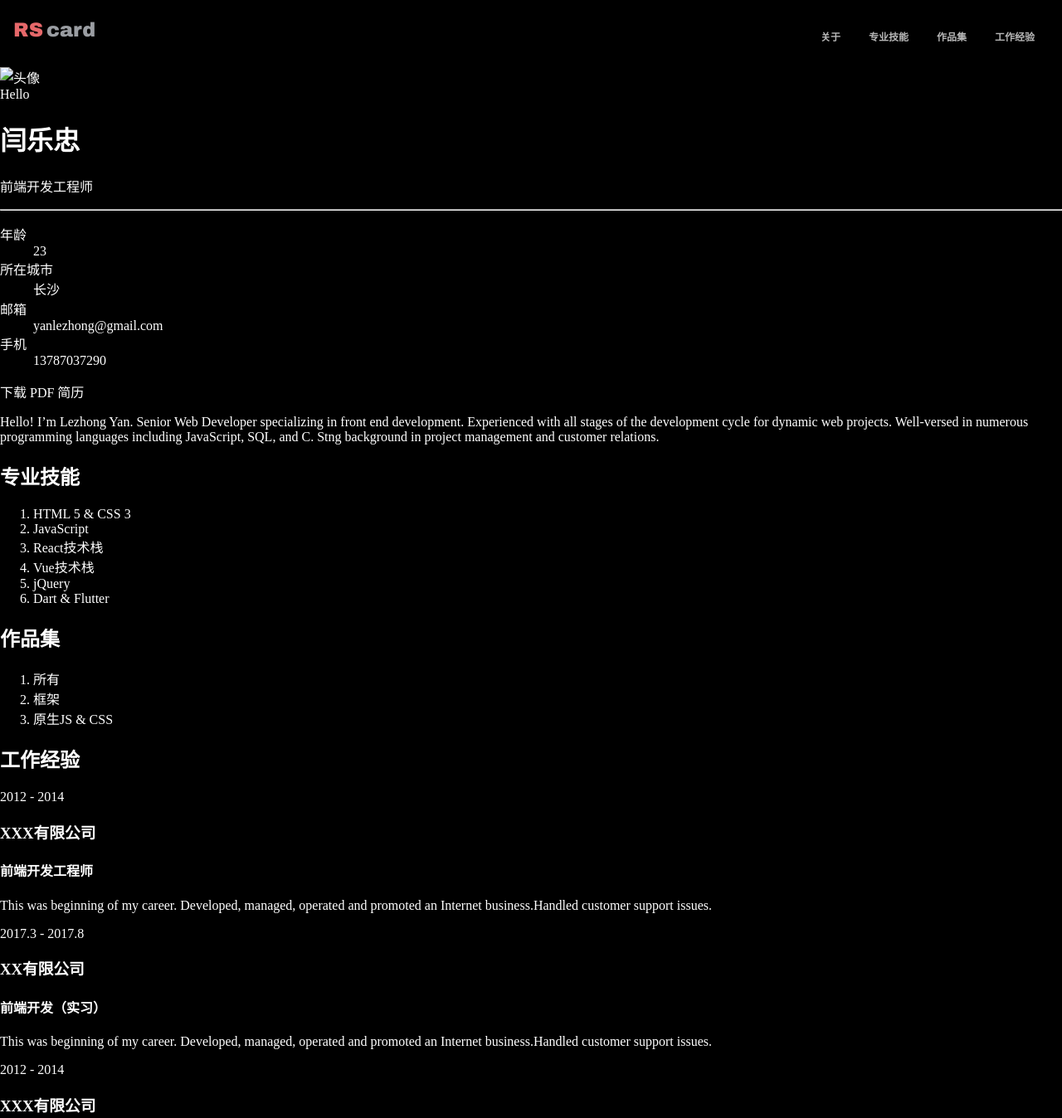
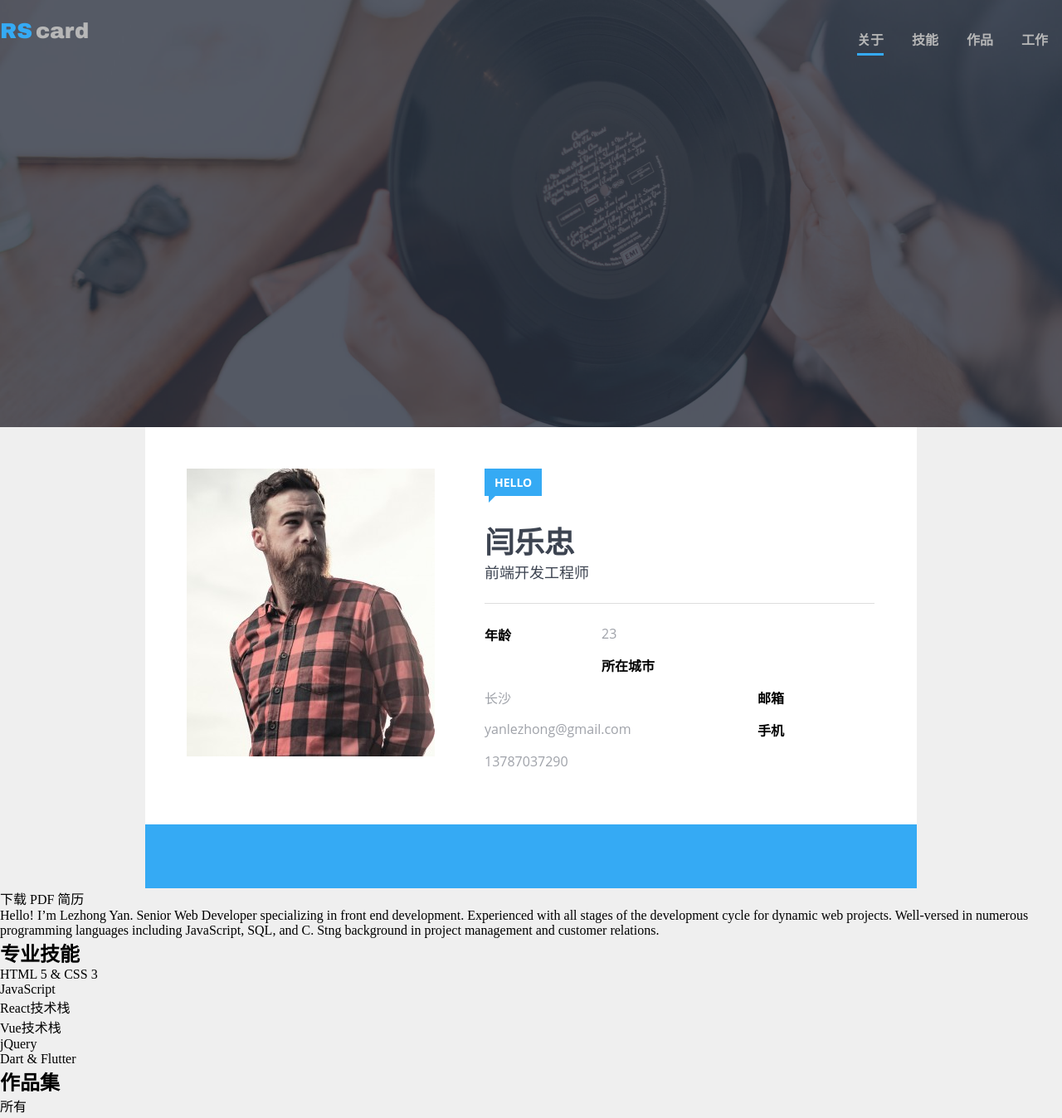
Before and after one commit to ylzon/resume, a plain HTML site: page index.html in a window 1280 px wide. Shown: the top 1348 px of the page at 83% size. Drawn offline with Linux system fonts and the light colour scheme.

Commit message:
添加第二版html+css

```diff
--- a/index.html
+++ b/index.html
@@ -7,35 +7,38 @@
     <meta http-equiv="X-UA-Compatible" content="ie=edge">
     <title>个人简历</title>
     <link rel="stylesheet" href="./style/main.css">
+    <script src="//at.alicdn.com/t/font_902768_2yskmbaad1c.js"></script>
 </head>
 
 <body>
-    <header class="topNavBar clearfix">
+    <header class="topNavBar">
+        <div class="container topNavBar-inner clearfix">
             <div class="logo" style="float: left;">
                 <span class="rs">RS</span><span class="card">card</span>
             </div>
             <nav style="float: right;">
                 <ul>
-                <li><a href="javascript:;">关于</a></li>
-                <li><a href="javascript:;">专业技能</a></li>
-                <li><a href="javascript:;">作品集</a></li>
-                <li><a href="javascript:;">工作经验</a></li>
+                    <li><a class="active" href="javascript:;">关于</a></li>
+                    <li><a href="javascript:;">技能</a></li>
+                    <li><a href="javascript:;">作品</a></li>
+                    <li><a href="javascript:;">工作</a></li>
                 </ul>
             </nav>
+        </div>
     </header>
-    <div class="banner" style="background-image: url(#)"></div>
+    <div class="banner" style="background-image: url(image/rs-cover.jpg)"></div>
     <main>
-        <div class="card">
-            <div class="pictureAndText">
+        <div class="infoCard">
+            <div class="pictureAndText clearfix">
                 <div class="picture">
-                    <img src="" alt="头像">
+                    <img src="./image/avatar.jpg" alt="头像">
                 </div>
                 <div class="text">
-                    <span class="welcome">Hello</span>
+                    <span class="welcome">HELLO</span>
                     <h1>闫乐忠</h1>
                     <p>前端开发工程师</p>
                     <hr>
-                    <dl>
+                    <dl class="clearfix">
                         <dt>年龄</dt>
                         <dd>23</dd>
                         <dt>所在城市</dt>
@@ -47,14 +50,34 @@
                     </dl>
                 </div>
             </div>
-            <footer class="midia">
-                <a href="javascript:;" alt="邮箱"></a>
-                <a href="javascript:;" alt="QQ"></a>
-                <a href="javascript:;" alt="微信"></a>
-                <a href="javascript:;" alt="微博"></a>
-                <a href="javascript:;" alt="博客"></a>
-                <a href="javascript:;" alt="GitHub"></a>
+            <footer class="media">
+                <a href="javascript:;">
+                    <svg class="icon" aria-hidden="true">
+                        <use xlink:href="#icon-github-fill"></use>
+                    </svg>
+                </a>
+                <a href="javascript:;">
+                    <svg class="icon" aria-hidden="true">
+                        <use xlink:href="#icon-wechat-fill"></use>
+                    </svg>
+                </a>
+                <a href="javascript:;">
+                    <svg class="icon" aria-hidden="true">
+                        <use xlink:href="#icon-QQ"></use>
+                    </svg>
+                </a>
+                <a href="javascript:;">
+                    <svg class="icon" aria-hidden="true">
+                        <use xlink:href="#icon-weibo"></use>
+                    </svg>
+                </a>
+                <a href="javascript:;">
+                    <svg class="icon" aria-hidden="true">
+                        <use xlink:href="#icon-wangzhan"></use>
+                    </svg>
+                </a>
             </footer>
+        </div>
         <a href="javascript:;" class="button">下载 PDF 简历</a>
         <p>
             Hello! I’m Lezhong Yan. Senior Web Developer specializing in front end development. Experienced with
@@ -129,7 +152,6 @@
                 </div>
             </div>
         </section>
-        </div>
     </main>
     <footer>
 
--- a/style/main.css
+++ b/style/main.css
@@ -1,8 +1,12 @@
 /* 全局样式 */
+
+* {
+  padding: 0;
+  margin: 0;
+}
+
 body {
-  background: black;
-  color: white;
-  margin: 0;
+  background: #EFEFEF;
 }
 
 a {
@@ -10,16 +14,39 @@ a {
   text-decoration: none;
 }
 
+hr {
+  height: 0;
+  border: none;
+  border-top: 1px solid #DEDEDE;
+}
+
 /* 清除浮动 */
+
 .clearfix::after {
   content: '';
   display: block;
   clear: both;
 }
 
+/* 图标字体 */
+.icon {
+  width: 1em; height: 1em;
+  vertical-align: -0.15em;
+  fill: currentColor;
+  overflow: hidden;
+}
+
+/* 容器 */
+
+.container {
+  max-width: 1530px;
+  margin: 0 auto;
+}
+
 /* header - logo */
+
 .topNavBar .logo {
-  font-size: 24px;
+  font-size: 26px;
   font-family: 'Arial Black';
   padding-top: 3px;
   padding-bottom: 4px;
@@ -27,36 +54,44 @@ a {
 
 .topNavBar .logo .rs {
   margin-right: 4px;
-  color: #e6686a;
+  color: #35AAF4;
 }
 
 .topNavBar .logo .card {
-  color: #9a9da2;
+  color: #b7b7b7;
 }
 
 /* header - nav */
+
 .topNavBar {
-  padding: 20px 16px 20px 16px;
+  padding: 20px 0 20px 0;
+  position: fixed;
+  width: 100%;
 }
 
-.topNavBar>nav {
+.topNavBar-inner {
+  padding: 0 0;
+}
+
+.topNavBar nav {
   padding-top: 7px;
 }
 
-.topNavBar>nav>ul {
+.topNavBar nav>ul {
   list-style: none;
   margin: 0;
   padding: 0;
 }
 
-.topNavBar>nav>ul>li {
+.topNavBar nav>ul>li {
   float: left;
   margin-left: 17px;
   margin-right: 17px;
 }
 
-.topNavBar>nav>ul>li>a {
-  font-size: 12px;
+.topNavBar nav>ul>li>a {
+  font-size: 16px;
+  font-weight: bold;
   color: #b7b7b7;
   font-weight: bold;
   border-top: 3px solid transparent;
@@ -66,6 +101,122 @@ a {
   display: block;
 }
 
-.topNavBar>nav>ul>li>a:hover {
-  border-bottom: 3px solid #e06567;
+.topNavBar nav>ul>li>a.active {
+  border-bottom: 3px solid #35AAF4;
 }
+
+.topNavBar nav>ul>li>a:hover {
+  border-bottom: 3px solid #35AAF4;
+}
+
+.banner {
+  height: 515px;
+  background-size: cover;
+  background-position: center;
+}
+
+.banner::before {
+  content: '';
+  display: block;
+  height: 100%;
+  background-color: rgba(44, 51, 64, 0.8);
+  ;
+}
+
+/* 个人信息卡片 */
+
+.infoCard {
+  max-width: 930px;
+  margin: 0 auto;
+  background-color: #fff;
+}
+
+.infoCard .pictureAndText {
+  padding: 50px;
+}
+
+.infoCard .picture {
+  float: left;
+}
+
+.infoCard .text {
+  float: left;
+  margin-left: 60px;
+  width: 470px;
+}
+
+.infoCard .text .welcome {
+  display: inline-block;
+  font-size: 14px;
+  font-family: 'Open Sans';
+  padding: 7px 12px;
+  background-color: #35AAF4;
+  color: #fff;
+  font-weight: 700;
+  position: relative;
+}
+
+.infoCard .text .welcome::after {
+  content: '';
+  width: 0;
+  border: 8px solid transparent;
+  border-width: 0px 0px 8px 8px;
+  border-left-color: #35AAF4;
+  position: absolute;
+  top: 100%;
+  left: 5px;
+}
+
+.infoCard .text h1 {
+  font-size: 36px;
+  color: #3D4451;
+  margin: 27px 0 5px 0;
+}
+
+.infoCard .text p {
+  color: #3D4451;
+  font-size: 18px;
+  line-height: 1.1;
+}
+
+.infoCard .text hr {
+  margin: 25px 0;
+}
+
+.infoCard .text dl {
+  font-size: 16px;
+}
+
+.infoCard .text dl dt {
+  float: left;
+  width: 30%;
+  margin-bottom: 15px;
+  font-weight: 700;
+}
+
+.infoCard .text dl dd {
+  float: left;
+  width: 70%;
+  font-weight: 400;
+  margin-bottom: 15px;
+  font-family: 'Open Sans';
+  color: #9FA2A9;
+}
+
+.infoCard .media {
+  text-align: center;
+  background-color: #35AAF4;
+}
+.infoCard .media a{
+  display: inline-block;
+  width: 45px;
+  height: 45px;
+  font-size: 30px;
+  line-height: 45px;
+  color: #fff;
+  border-radius: 50%;
+  margin: 16px;
+}
+.infoCard .media a:hover {
+  background-color: rgba(0, 0, 0, 0.1);
+}2
```
Also changed, not shown: image/avatar.jpg (added), image/rs-cover.jpg (added). Lines whose indentation alone changed are shown as unchanged.
